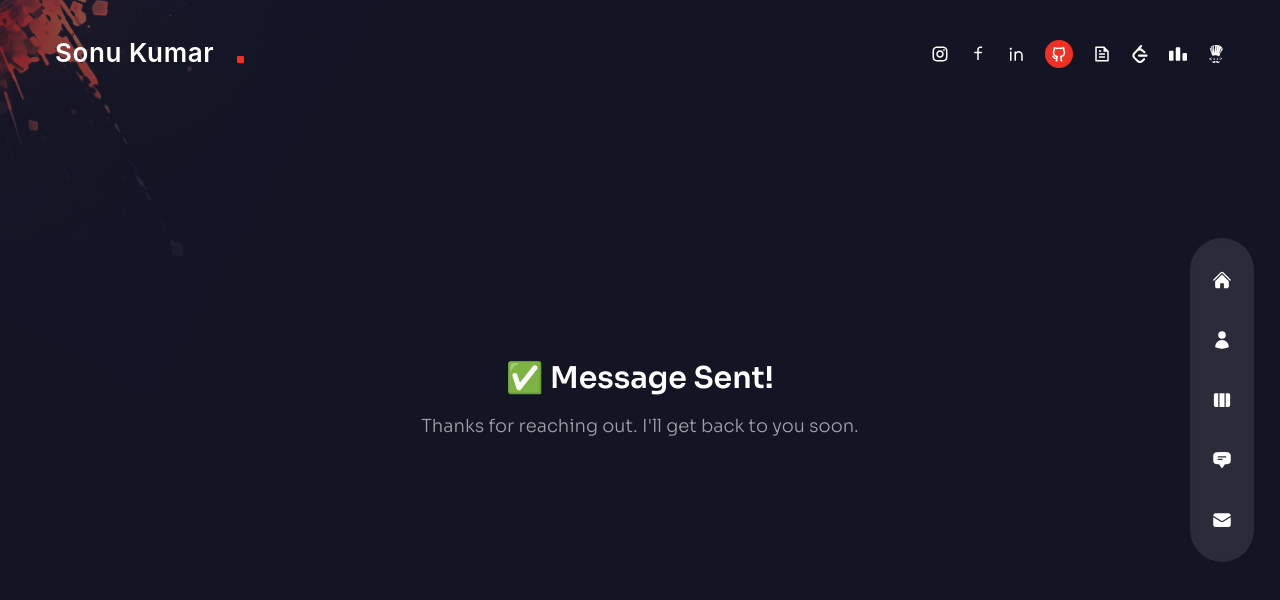
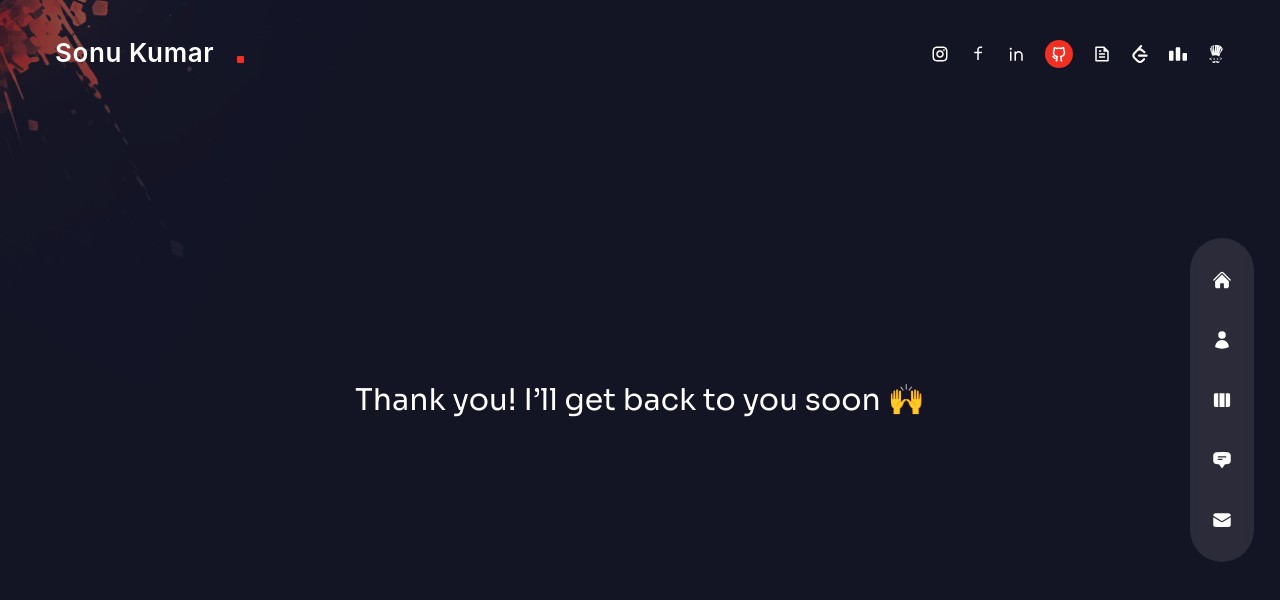
Before and after one commit to sonukumar8933/My_Portfolio, a Next.js app: page /success in a window 1280 px wide. Shown: the top 600 px of the page. Built offline with nearby package versions, Linux system fonts and the light colour scheme.

Commit message:
commit 8

```diff
--- a/pages/contact/index.jsx
+++ b/pages/contact/index.jsx
@@ -46,30 +46,28 @@ const Contact = () => {
 
           {/* Netlify Form */}
           <motion.form
+            name="contact"
+            method="POST"
+            action="/success"
+            data-netlify="true"
+            data-netlify-honeypot="bot-field"
             variants={fadeIn("up", 0.4)}
             initial="hidden"
             animate="show"
             exit="hidden"
             className="flex-1 flex flex-col gap-6 w-full mx-auto"
-            name="contact"
-            method="POST"
-            action="/success"
-            data-netlify="true"
-            onSubmit={handleSubmit}
-            autoComplete="off"
-            autoCapitalize="off"
           >
-            {/* REQUIRED for Netlify */}
+            {/* Netlify required hidden fields */}
             <input type="hidden" name="form-name" value="contact" />
+            <input type="hidden" name="bot-field" />
 
-            {/* Inputs */}
+            {/* inputs */}
             <div className="flex gap-x-6 w-full">
               <input
                 type="text"
                 name="name"
                 placeholder="Name"
                 className="input"
-                disabled={isLoading}
                 required
               />
               <input
@@ -77,7 +75,6 @@ const Contact = () => {
                 name="email"
                 placeholder="E-mail"
                 className="input"
-                disabled={isLoading}
                 required
               />
             </div>
@@ -87,7 +84,6 @@ const Contact = () => {
               name="subject"
               placeholder="Subject"
               className="input"
-              disabled={isLoading}
               required
             />
 
@@ -95,17 +91,15 @@ const Contact = () => {
               name="message"
               placeholder="Message..."
               className="textarea"
-              disabled={isLoading}
               required
             />
 
             <button
               type="submit"
               className="btn rounded-full border border-white/50 max-w-[170px] px-8 transition-all duration-300 flex items-center justify-center overflow-hidden hover:border-accent group"
-              disabled={isLoading}
             >
               <span className="group-hover:-translate-y-[120%] group-hover:opacity-0 transition-all duration-500">
-                {isLoading ? "Sending..." : "Let's talk"}
+                Let's talk
               </span>
 
               <BsArrowRight
--- a/pages/success.jsx
+++ b/pages/success.jsx
@@ -1,14 +1,9 @@
 const Success = () => {
   return (
-    <div className="h-screen flex items-center justify-center bg-primary text-white text-center px-4">
-      <div>
-        <h1 className="text-3xl font-semibold mb-4">
-          ✅ Message Sent!
-        </h1>
-        <p className="text-lg">
-          Thanks for reaching out. I&apos;ll get back to you soon.
-        </p>
-      </div>
+    <div className="h-screen flex items-center justify-center bg-primary text-white">
+      <h1 className="text-3xl">
+        Thank you! I’ll get back to you soon 🙌
+      </h1>
     </div>
   );
 };
```
